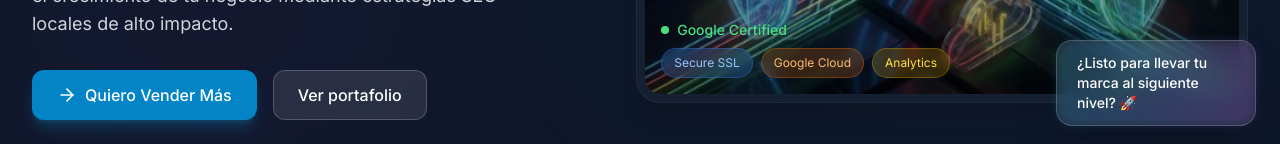
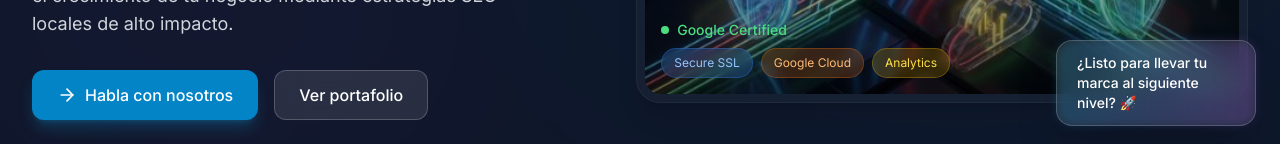
Before and after one commit to salepayaso/Agencia_web, a React (Vite) app: page / in a window 1280 px wide. Shown: the part 570-714 px from the top of the page. Built offline with nearby package versions, Linux system fonts and the light colour scheme; no server answers.

Commit message:
Cambio de CTA en Hero

```diff
--- a/src/pages/Home.jsx
+++ b/src/pages/Home.jsx
@@ -60,7 +60,16 @@ const Home = () => {
                             Somos expertos en <strong>infraestructuras digitales</strong> que impulsan el crecimiento de tu negocio mediante estrategias SEO locales de alto impacto.
                         </p>
                         <div className="flex gap-4">
-                            <Button href="/servicios" variant="primary" icon={ArrowRight} trackingLabel="Hero: Quiero Vender Mas">Quiero Vender Más</Button>
+                            <Button
+                                href={`https://wa.me/56954146176?text=${encodeURIComponent("Hola Interfaz 360, vengo desde la web y me gustaría profesionalizar mi negocio. Necesito asesoría para mi proyecto digital.")}`}
+                                target="_blank"
+                                rel="noopener noreferrer"
+                                variant="primary"
+                                icon={ArrowRight}
+                                trackingLabel="Hero: Habla con nosotros"
+                            >
+                                Habla con nosotros
+                            </Button>
                             <Button href="/portafolio" variant="glass" trackingLabel="Hero: Ver Portafolio">Ver portafolio</Button>
                         </div>
                     </motion.div>
```
